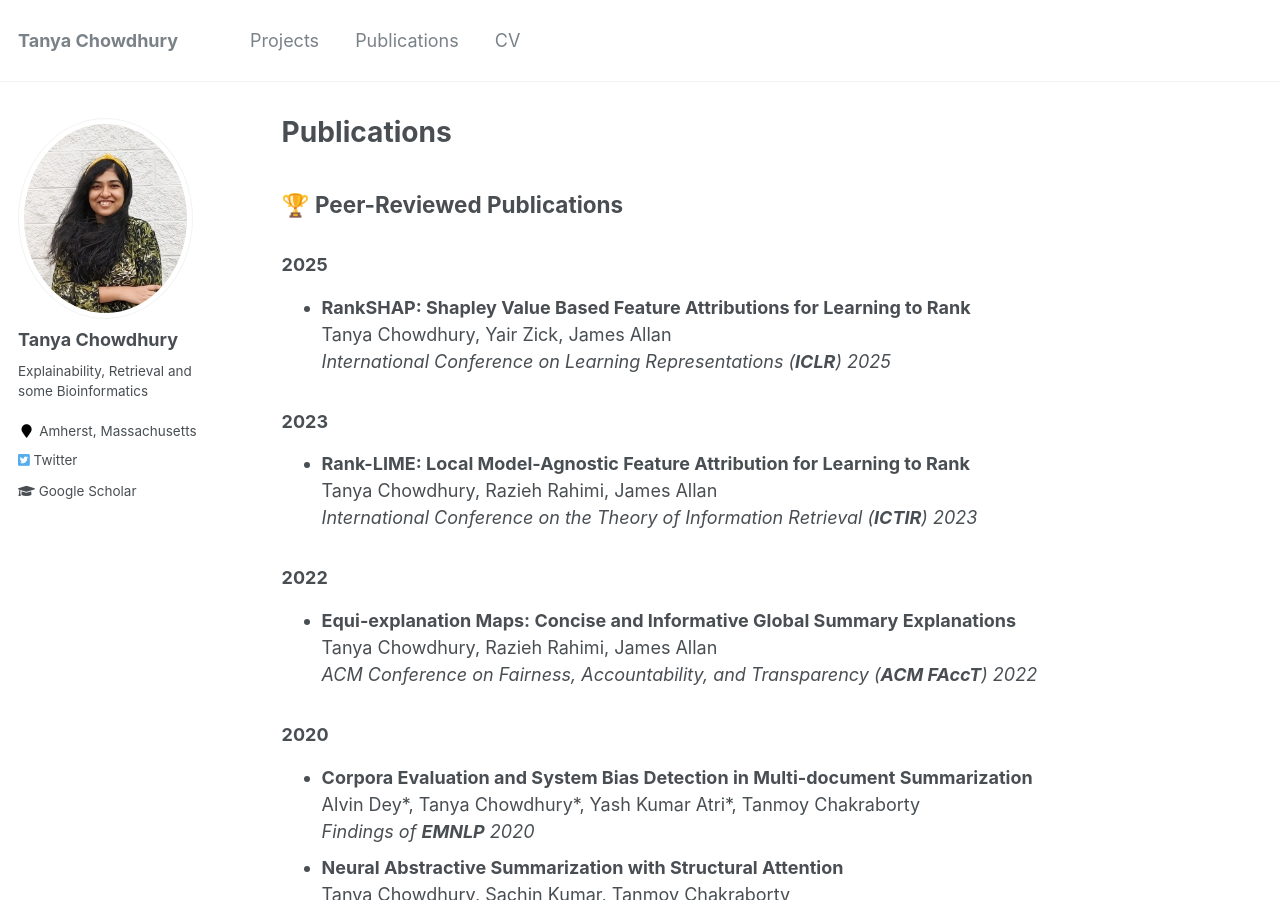
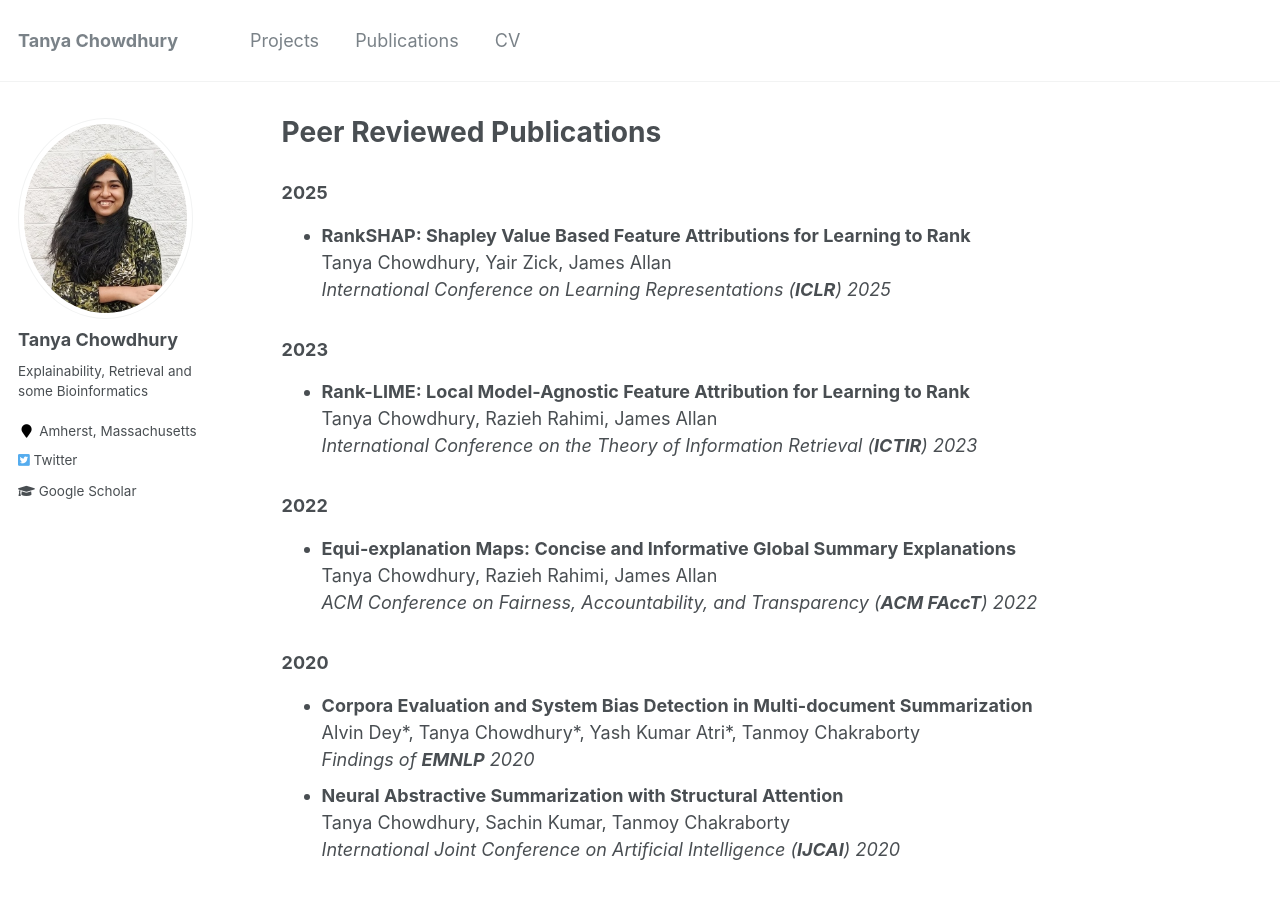
Before and after one commit to TaKneeAa/TaKneeAa.github.io, a Jekyll site: the page built from _pages/publications.md, in a window 1280 px wide and 900 px high. Built offline with Jekyll 4.4.1, drawn with Linux system fonts in a browser that asks for light colours.

Commit message:
css changes

```diff
--- a/_pages/publications.md
+++ b/_pages/publications.md
@@ -1,11 +1,9 @@
 ---
 layout: archive
-title: "Publications"
+title: "Peer Reviewed Publications"
 permalink: /publications/
 author_profile: true
 ---
-
-## 🏆 Peer-Reviewed Publications
 
 <div class="publications">
 
```
Also changed, not shown: _pages/about.md (+1 -1 lines).
